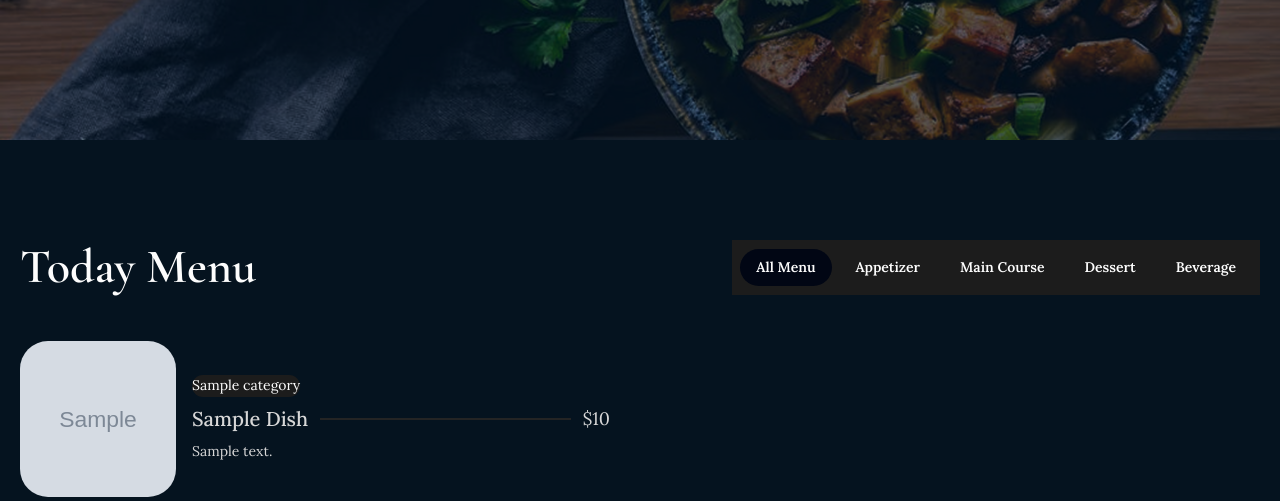
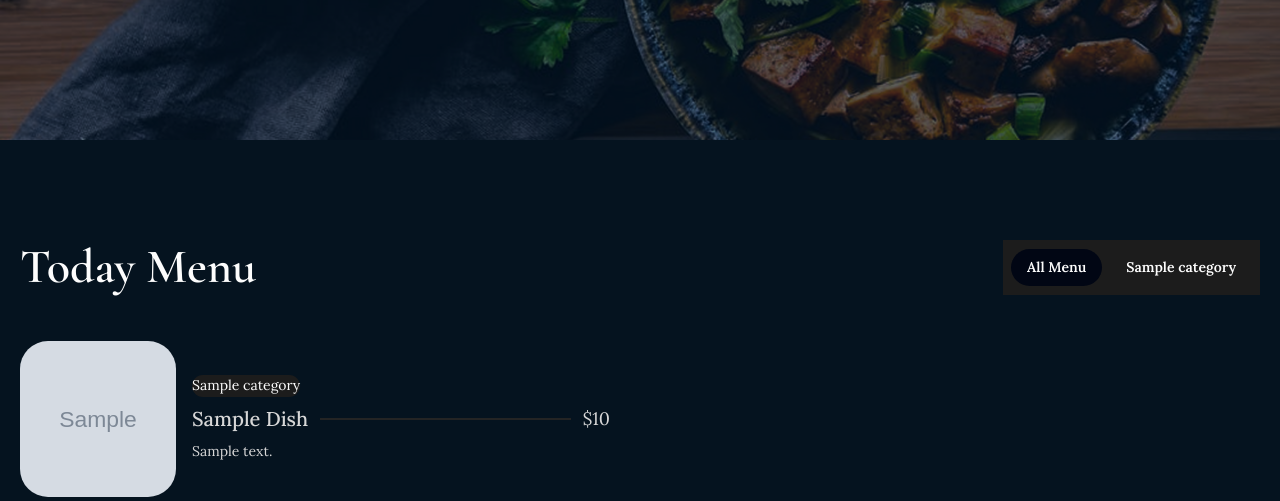
Before and after one commit to john4IK-Oleksij/Savoure, a Django app: page /menu/ in a window 1280 px wide. Shown: the part 660-1161 px from the top of the page. Run offline with Django 5.2, Linux system fonts and the light colour scheme; tables that the repository leaves empty hold one stand-in row (values such as "Sample post"); grey boxes marked "Sample" are stand-in pictures.

Commit message:
feat(menu): dynamic category tabs with optimized prefetch queries

```diff
--- a/menu/views.py
+++ b/menu/views.py
@@ -1,5 +1,6 @@
 from typing import Any
 
+from django.db.models import Prefetch
 from django.http import HttpRequest, HttpResponse, JsonResponse
 from django.shortcuts import render
 
@@ -7,26 +8,25 @@ from menu.models import Category, Dish
 
 
 def dish_list(request: HttpRequest) -> HttpResponse:
-    categories = Category.objects.all().order_by("order", "name")
+    available_dishes_prefetch = Prefetch(
+        "dishes",
+        queryset=Dish.objects.filter(is_available=True).prefetch_related("tags"),
+    )
+    categories = (
+        Category.objects.all()
+        .prefetch_related(available_dishes_prefetch)
+        .order_by("order", "name")
+    )
     all_dishes = (
         Dish.objects.filter(is_available=True)
         .select_related("category")
         .prefetch_related("tags")
     )
 
-    appetizers = all_dishes.filter(category__slug="appetizer")
-    main_courses = all_dishes.filter(category__slug="main")
-    desserts = all_dishes.filter(category__slug="dessert")
-    beverages = all_dishes.filter(category__slug="beverage")
-
     context: dict[str, Any] = {
         "active_nav": "menu",
         "categories": categories,
         "all_dishes": all_dishes,
-        "appetizers": appetizers,
-        "main_courses": main_courses,
-        "desserts": desserts,
-        "beverages": beverages,
     }
     return render(request, "menu/our-menu.html", context)
 
--- a/templates/menu/our-menu.html
+++ b/templates/menu/our-menu.html
@@ -24,10 +24,9 @@
          <h2 class="today__title">Today Menu</h2>
          <nav data-fls-tabs-titles class="today-tab__navigation">
             <button data-tab="all" class="today-tab__title --tab-active" aria-label="Show all menu">All Menu</button>
-            <button data-tab="appetizer" class="today-tab__title" aria-label="Show appetizers">Appetizer</button>
-            <button data-tab="main" class="today-tab__title" aria-label="Show main courses">Main Course</button>
-            <button data-tab="dessert" class="today-tab__title" aria-label="Show desserts">Dessert</button>
-            <button data-tab="beverage" class="today-tab__title" aria-label="Show beverages">Beverage</button>
+            {% for category in categories %}
+               <button data-tab="{{ category.slug }}" class="today-tab__title" aria-label="Show {{ category.name }}">{{ category.name }}</button>
+            {% endfor %}
          </nav>
          <div data-fls-tabs-body class="today-tab__content">
             <div class="today-tab__body" data-tab-content="all">
@@ -37,34 +36,15 @@
                   <p>No dishes currently available.</p>
                {% endfor %}
             </div>
-            <div class="today-tab__body" data-tab-content="appetizer" hidden>
-               {% for dish in appetizers %}
-                  {% include "menu/_dish_card.html" with dish=dish %}
-               {% empty %}
-                  <p>No appetizers currently available.</p>
-               {% endfor %}
-            </div>
-            <div class="today-tab__body" data-tab-content="main" hidden>
-               {% for dish in main_courses %}
-                  {% include "menu/_dish_card.html" with dish=dish %}
-               {% empty %}
-                  <p>No main courses currently available.</p>
-               {% endfor %}
-            </div>
-            <div class="today-tab__body" data-tab-content="dessert" hidden>
-               {% for dish in desserts %}
-                  {% include "menu/_dish_card.html" with dish=dish %}
-               {% empty %}
-                  <p>No desserts currently available.</p>
-               {% endfor %}
-            </div>
-            <div class="today-tab__body" data-tab-content="beverage" hidden>
-               {% for dish in beverages %}
-                  {% include "menu/_dish_card.html" with dish=dish %}
-               {% empty %}
-                  <p>No beverages currently available.</p>
-               {% endfor %}
-            </div>
+            {% for category in categories %}
+               <div class="today-tab__body" data-tab-content="{{ category.slug }}" hidden>
+                  {% for dish in category.dishes.all %}
+                     {% include "menu/_dish_card.html" with dish=dish %}
+                  {% empty %}
+                     <p>No dishes currently available in this category.</p>
+                  {% endfor %}
+               </div>
+            {% endfor %}
          </div>
       </div>
    </div>
```
